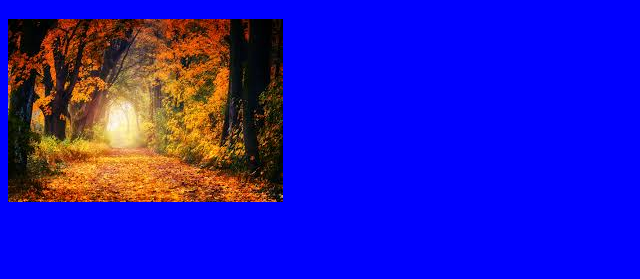
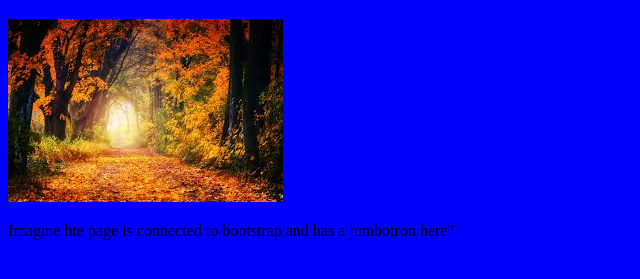
Before and after one commit to ja0909203/Fall, a plain HTML site: page index.html in a window 1280 px wide. Shown: the part 61-340 px from the top of the page, without its empty margins (0-640 px from the left). Drawn offline with Linux system fonts and the light colour scheme.

Commit message:
imagine a bootstrap

```diff
--- a/index.html
+++ b/index.html
@@ -9,5 +9,6 @@
     <body>
       <h1>Fall is Falling Near</h1>
       <img src="fall.jpg" alt="Fall">
+      <p>Imagine hte page is connected to bootstrap and has a jumbotron here"
     </body>
 </html>
```
